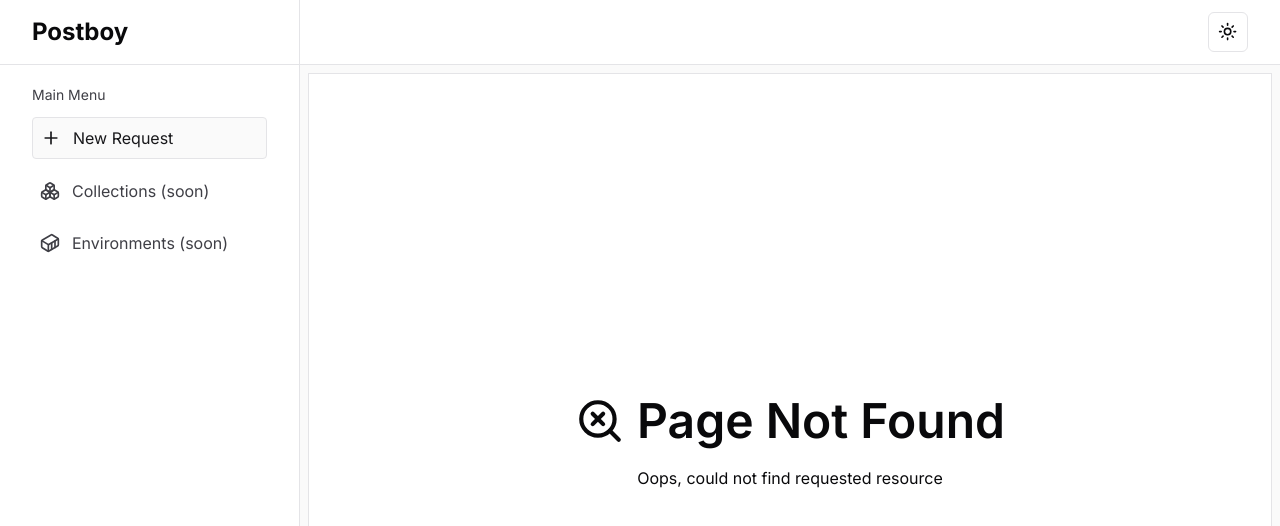
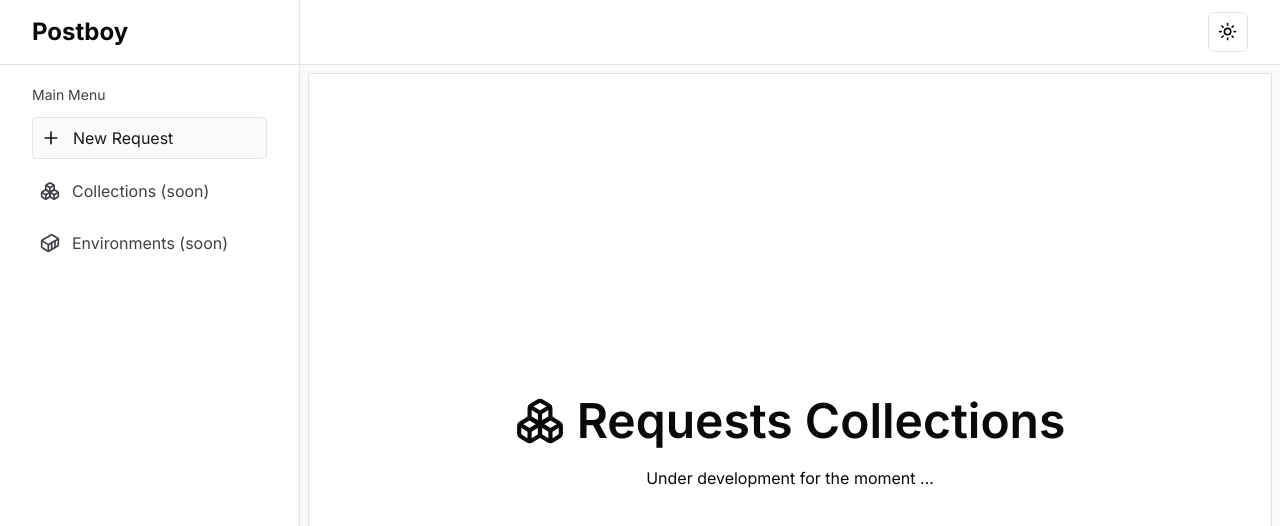
Before and after one commit to alexboisseau/postboy, a Next.js app: page /collections in a window 1280 px wide. Before the commit this address had no page. Shown: the top 526 px of the page. Built offline with nearby package versions, Linux system fonts and the light colour scheme.

Commit message:
feat(page): create a new page for the collections feature

```diff
--- /dev/null
+++ b/src/app/collections/page.tsx
@@ -0,0 +1,13 @@
+import { Boxes } from "lucide-react";
+
+export default function NotFound() {
+  return (
+    <div className="flex flex-col items-center justify-center h-full py-5 px-6 bg-background border-[1px]">
+      <div className="flex gap-3 items-center py-5">
+        <Boxes size="50" />
+        <h2 className="text-5xl font-semibold">Requests Collections</h2>
+      </div>
+      <p>Under development for the moment ...</p>
+    </div>
+  );
+}
--- a/src/components/common/SideBar.tsx
+++ b/src/components/common/SideBar.tsx
@@ -36,7 +36,7 @@ export default function SideBar() {
           icon={<Plus size="20" />}
         />
         <TabLink
-          href={"/"}
+          href={"/collections"}
           label="Collections (soon)"
           isActive={false}
           icon={<Boxes size="20" />}
```
